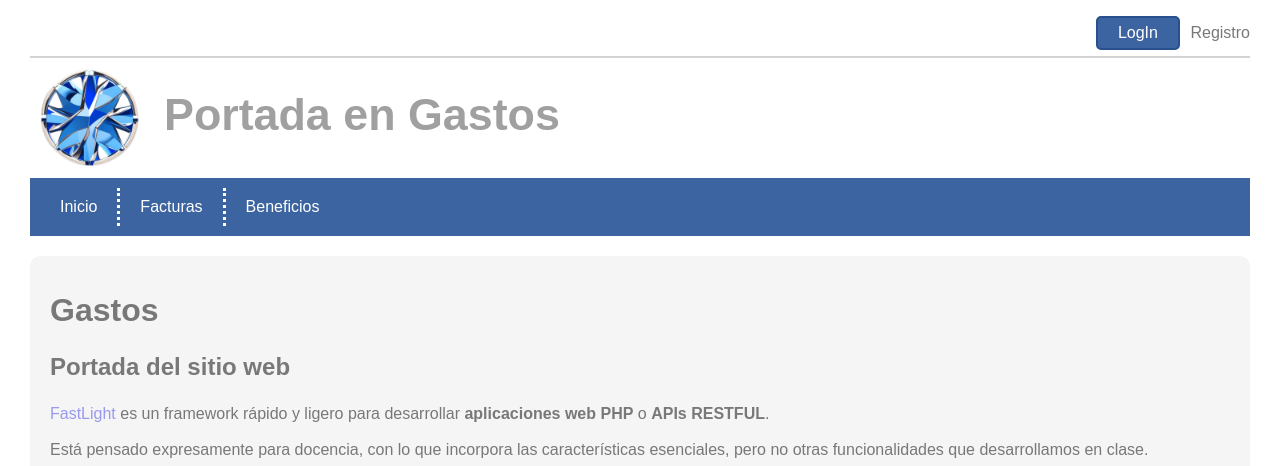
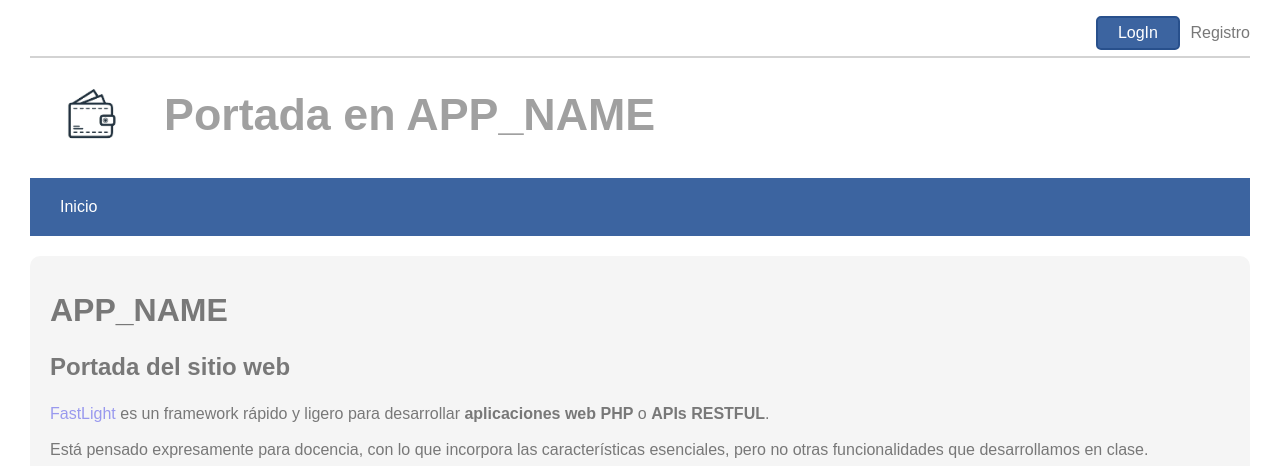
Before and after one commit to Sergioil88/appMonedero, a PHP site: page / in a window 1280 px wide. Shown: the top 466 px of the page. Run offline with PHP 8.4, Linux system fonts and the light colour scheme; some libraries are stand-ins or nearby versions.

Commit message:
lunes_mañana

```diff
--- a/controllers/FacturaController.php
+++ b/controllers/FacturaController.php
@@ -7,7 +7,7 @@ class FacturaController extends Controller{
     }
     //mostramos la lista de facturas
     public function list(int $page=1){
-
+        if(Login::check()){
             $usuario=Session::get('user');
             //datos para la paginación
             $limit=RESULTS_PER_PAGE;
@@ -26,6 +26,9 @@ class FacturaController extends Controller{
                 'gastos' =>$gastos,
                 'paginator'=> $paginator
             ]);
+        }else
+            Session::error("Te tienes que logear.");
+            redirect("../welcome");
     }
 
 }
--- a/templates/Template.php
+++ b/templates/Template.php
@@ -101,8 +101,11 @@ class Template implements TemplateInterface{
         if(Login::isAdmin() && (DB_ERRORS || LOG_ERRORS || LOG_LOGIN_ERRORS))
             $html .=   "<li><a href='/Error/list'>Errores</a></li>";
 
-        $html .=   "<li><a href='/factura/list'>Facturas</a></li>";
-        $html .=   "<li><a href='/beneficio/list'>Beneficios</a></li>";
+        if(Login::user()){
+            $html .=   "<li><a href='/factura/index'>Facturas</a></li>";
+            $html .=   "<li><a href='/beneficio/index'>Beneficios</a></li>";
+        }
+
         $html .= "</ul>";
 
         return $html;
```
Also changed, not shown: public/favicon.ico, public/images/template/fastlight.png, public/images/template/fastlight1.png (added). Lines whose indentation alone changed are shown as unchanged.
